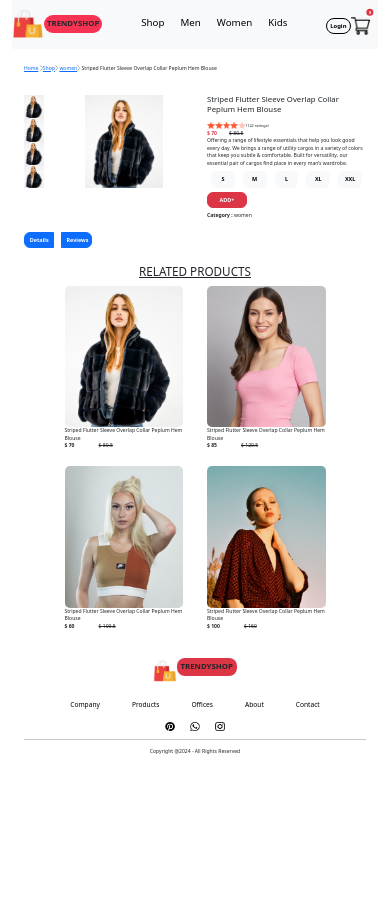
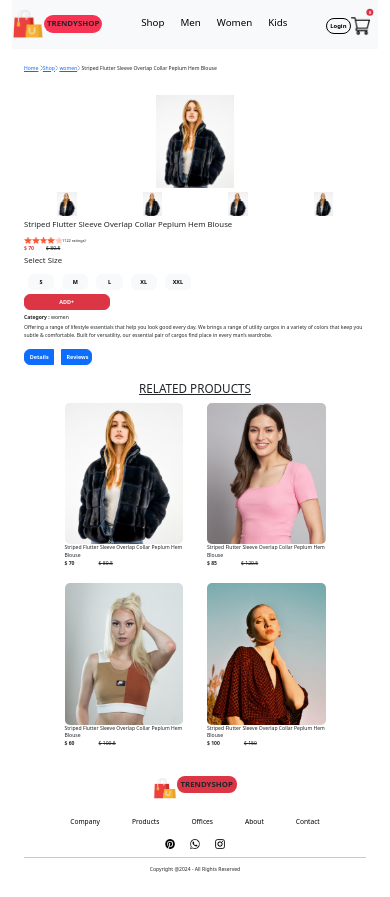
Before and after one commit to Faesalkhan/TrendyShop, a React (Create React App) app: page /product/1 in a window 390 px wide. Before the commit the page ends 844 px from the top, so only its background shows below. Built offline with nearby package versions, Linux system fonts and the light colour scheme.

Commit message:
made it responsive for smaller screen

```diff
--- a/src/Components/Cart.js
+++ b/src/Components/Cart.js
@@ -23,7 +23,7 @@ const Cart = () => {
         </h2>
       ) : (
         <Fragment>
-          <div className="row">
+          <div className="row cart-header">
             <div className="col-2">
               <h5>Product</h5>
             </div>
@@ -47,27 +47,29 @@ const Cart = () => {
           {cartItems.map((eachItem) => (
             <div
               key={eachItem.id}
-              className="row justify-content-evenly align-items-center "
+              className="row justify-content-evenly align-items-center border-bottom p-2 cart-products-header"
             >
               <div className="col-2">
                 <img src={eachItem.image} />
               </div>
               <div className="col-2">
-                <p>{eachItem.size}</p>
+                <p className="m-0 fw-bold">{eachItem.size}</p>
               </div>
-              <div className="col-2 ">
-                <p className="fw-bold my-0">$ {eachItem.new_price}</p>
+              <div className="col-2 unit-price">
+                <p className="fw-bold my-0 text-nowrap ">
+                  $ {eachItem.new_price}
+                </p>
               </div>
-              <div className="col-2 btn-btn-group-sm d-flex justify-content-center align-items-start">
+              <div className="col-2 btn-btn-group-sm d-flex justify-content-center align-items-center">
                 <button
                   className="btn btn-light"
                   onClick={() => handleDecrease(eachItem)}
                 >
                   {eachItem.qty === 1 ? "🗑️" : "➖"}
                 </button>
-                <button className="btn border-0 disabled mx-1 mx-sm-2 fw-bold ">
+                <p className="border-0 mx-1 mx-sm-2 my-auto fw-bold  ">
                   {eachItem.qty}
-                </button>
+                </p>
                 <button
                   className="btn btn-light"
                   onClick={() => handleIncrease(eachItem)}
@@ -88,24 +90,23 @@ const Cart = () => {
                   ❌
                 </button>
               </div>
-              <hr />
             </div>
           ))}
           <div className="row flex-column ">
             <h4>Cart Summary</h4>
-            <div className="col-4">
+            <div className="col col-md-6">
               <span className="d-flex justify-content-between border-bottom  ">
                 <h5>Subtotal</h5>
                 <h5>$ {total}</h5>
               </span>
             </div>
-            <div className="col-4">
+            <div className="col col-md-6">
               <span className="d-flex justify-content-between border-bottom ">
                 <h5>Delivery</h5>
                 <h5>{total < 500 ? 50 : 0}</h5>
               </span>
             </div>
-            <div className="col-4">
+            <div className="col col-md-6">
               <span className="d-flex justify-content-between ">
                 <h5 className="fw-bold">Total</h5>
                 <h5 className="fw-bold">
--- a/src/Components/Footer.js
+++ b/src/Components/Footer.js
@@ -12,7 +12,7 @@ const Footer = () => {
           <h3 className="fw-bold bg-danger rounded-3 p-1">TRENDYSHOP</h3>
         </div>
         <div className="col-xs-12 col-sm-10 col-md-8 d-flex justify-content-center my-1 my-lg-2">
-          <ul className="nav ">
+          <ul className="nav flex-nowrap  ">
             <li className="nav-item">
               <a className="nav-link">Company</a>
             </li>
--- a/src/Components/Hero/Hero.js
+++ b/src/Components/Hero/Hero.js
@@ -5,22 +5,22 @@ const Hero = () => {
   return (
     <div className="container-fluid herosection">
       <div className="row justify-content-center align-items-center py-2">
-        <div className="col-4 hero-left ">
+        <div className="col hero-left ">
           <div className="row flex-column  ">
-            <h2 className="my-0 py-1 text-nowrap bg-danger d-flex justify-content-center boss">
+            <h2 className="my-0 text-nowrap bg-danger d-flex justify-content-center boss">
               BEST OF SEASON COLLECTION
             </h2>
             <div className="d-flex ">
               <img src={handicon} className="handicon" alt=""></img>
             </div>
-            <p className="my-0">All Season Festivals in Styles</p>
+            <p className="my-0 text-nowrap ">All Season Festivals in Styles</p>
             <p className="my-0 text-nowrap">minimum 50% off</p>
-            <h2 className="bg-warning w-25 ms-2 fw-bold text-nowrap py-1 d-flex justify-content-center ">
+            <h2 className="bg-warning w-25 fw-bold text-nowrap d-flex justify-content-center ">
               Shop Now
             </h2>
           </div>
         </div>
-        <div className="col-4 d-flex justify-content-center ">
+        <div className="col-5 d-flex justify-content-center ">
           <img src={heroImage} className="hero-image"></img>
         </div>
       </div>
--- a/src/Components/Product.js
+++ b/src/Components/Product.js
@@ -30,36 +30,43 @@ const Product = () => {
     <div className="container product-container">
       <div className="row">
         <Breadcrum product={product} />
-        <div className="col-6 col-xs-6 col-sm-6 col-md-6">
-          <div className="row justify-content-evenly align-items-start ">
-            <div className="col-4 d-flex flex-column">
-              <img
-                src={product.image}
-                className="small-images my-md-1"
-                alt=""
-              />
-              <img
-                src={product.image}
-                className="small-images my-md-1"
-                alt=""
-              />
-              <img
-                src={product.image}
-                className="small-images my-md-1"
-                alt=""
-              />
+        <div className="col-12 col-md-6 col-lg-6">
+          <div className="col-12 d-flex justify-content-center  ">
+            <img src={product.image} className="big-image" alt="" />
+          </div>
+
+          <div className="row justify-content-between mx-auto my-1 ">
+            <div className="col-3 d-flex justify-content-center ">
               <img
                 src={product.image}
                 className="small-images my-md-1"
                 alt=""
               />
             </div>
-            <div className="col d-flex justify-content-start  ">
-              <img src={product.image} className="big-image" alt="" />
+            <div className="col-3 d-flex justify-content-center ">
+              <img
+                src={product.image}
+                className="small-images my-md-1"
+                alt=""
+              />
+            </div>
+            <div className="col-3 d-flex justify-content-center ">
+              <img
+                src={product.image}
+                className="small-images my-md-1"
+                alt=""
+              />
+            </div>
+            <div className="col-3 d-flex justify-content-center ">
+              <img
+                src={product.image}
+                className="small-images my-md-1"
+                alt=""
+              />
             </div>
           </div>
         </div>
-        <div className="col-6 col-xs-4 col-sm-6 col-md-6">
+        <div className="col-12 col-md-6 col-lg-6">
           <h4>{product.name}</h4>
           <p className="m-0">
             <img src={star_icon} alt="" />
@@ -77,13 +84,8 @@ const Product = () => {
               $ {product.old_price}
             </p>
           </div>
-          <p className="m-0">
-            Offering a range of lifestyle essentials that help you look good
-            every day. We brings a range of utility cargos in a variety of
-            colors that keep you subtle & comfortable. Built for versatility,
-            our essential pair of cargos find place in every man’s wardrobe.
-          </p>
-          <div className="d-flex my-1">
+          <h4 className="mt-1 mt-md-2">Select Size</h4>
+          <div className="d-flex my-1 w-50">
             <button
               className={`btn btn-light mx-1 ${size === "S" ? "active" : ""}`}
               onClick={() => handleClickSize("S")}
@@ -117,7 +119,7 @@ const Product = () => {
           </div>
           <div>
             <button
-              className="btn btn-danger d-flex justify-content-center text-white text-nowrap "
+              className="btn btn-danger d-flex justify-content-center text-white text-nowrap my-1 my-md-3"
               onClick={handleAddtoCart}
             >
               ADD+
@@ -129,6 +131,12 @@ const Product = () => {
               {product.category}
             </h6>
           </div>
+          <p className="m-0">
+            Offering a range of lifestyle essentials that help you look good
+            every day. We brings a range of utility cargos in a variety of
+            colors that keep you subtle & comfortable. Built for versatility,
+            our essential pair of cargos find place in every man’s wardrobe.
+          </p>
         </div>
         <div className="col-12 my-1">
           <div className="btn-group my-1 my-sm-3">
--- a/src/Components/ShopCategory.js
+++ b/src/Components/ShopCategory.js
@@ -28,23 +28,27 @@ const ShopCategory = ({ banner, category }) => {
         <div className="col-10  ">
           <img src={banner} className="img-fluid" />
         </div>
-        <div className="col-10 my-2">
+        <div className="col-12 my-3">
           <div className="row justify-content-between align-items-center  ">
-            <div className="col-6 ">
+            <div className="col-5 col-md-5">
               <p className="m-0 showingtext">
                 <span className="fw-bold">Showing 1-12 </span>
                 out of {all_products.length} products
               </p>
             </div>
-            <div className="col-6 d-flex justify-content-end ">
+            <div className="col-6  col-md-5 d-flex justify-content-end ">
+              <div className="row justify-content-evenly ">
+                <div className="col-5">
                   <button
-                className="btn btn-light border-black rounded-5 mx-1 px-1"
+                    className="btn btn-light border-black rounded-5 mx-1 px-1 text-nowrap "
                     onClick={() => handleSort("lowtohigh")}
                   >
                     low to high⬇️
                   </button>
+                </div>
+                <div className="col-5">
                   <button
-                className="btn btn-light border-black rounded-5 mx-1 px-1"
+                    className="btn btn-light border-black rounded-5 mx-1 px-1 text-nowrap "
                     onClick={() => handleSort("hightolow")}
                   >
                     high to low⬇️
@@ -52,8 +56,10 @@ const ShopCategory = ({ banner, category }) => {
                 </div>
               </div>
             </div>
-        <div className="col-10">
-          <div className="row justify-content-center ">
+          </div>
+        </div>
+        <div className="col-10 mx-auto">
+          <div className="row justify-content-evenly shop-row">
             {sortedProducts.map((item) => (
               <Item key={item.id} item={item} />
             ))}
```
Lines whose indentation alone changed are shown as unchanged.
